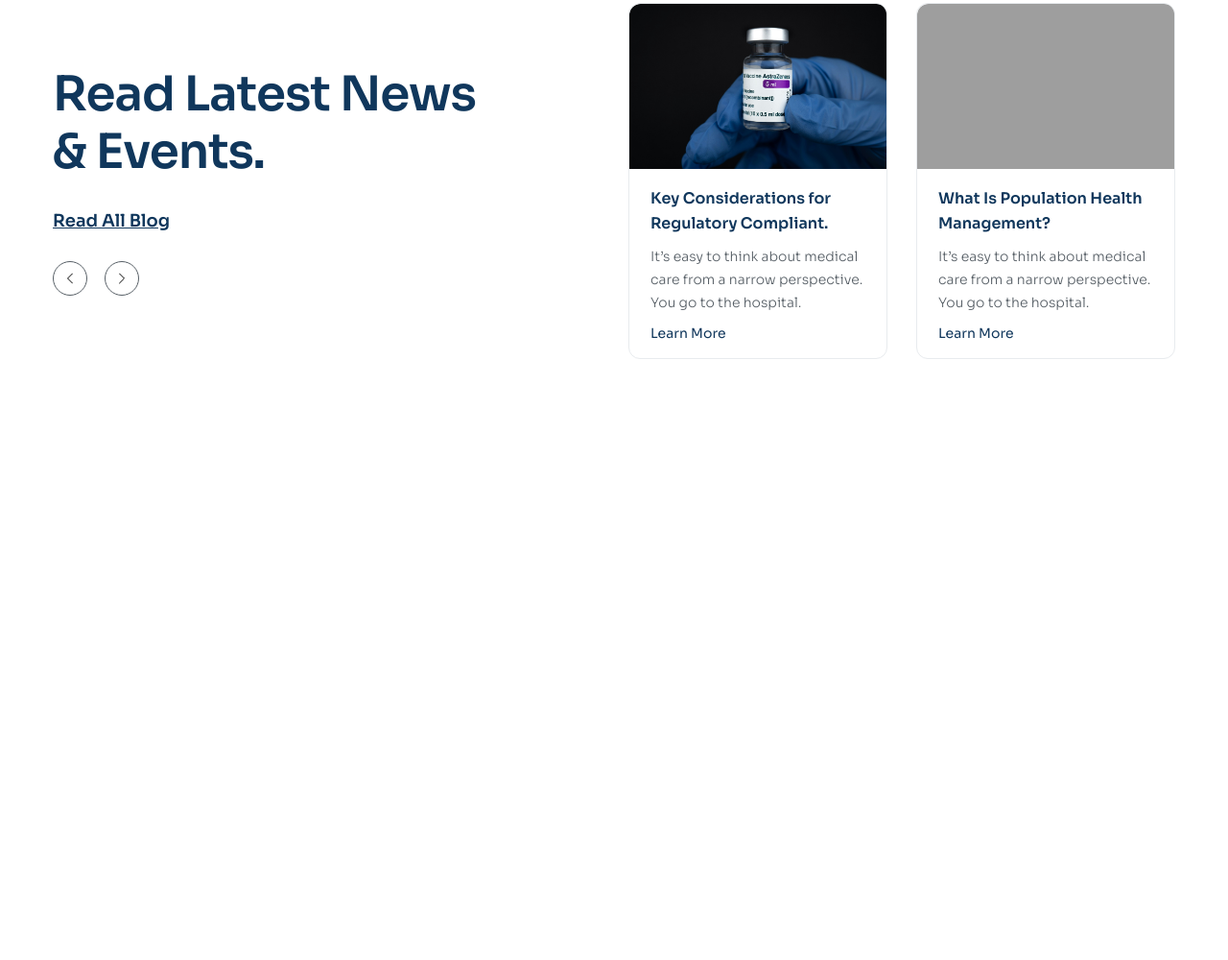
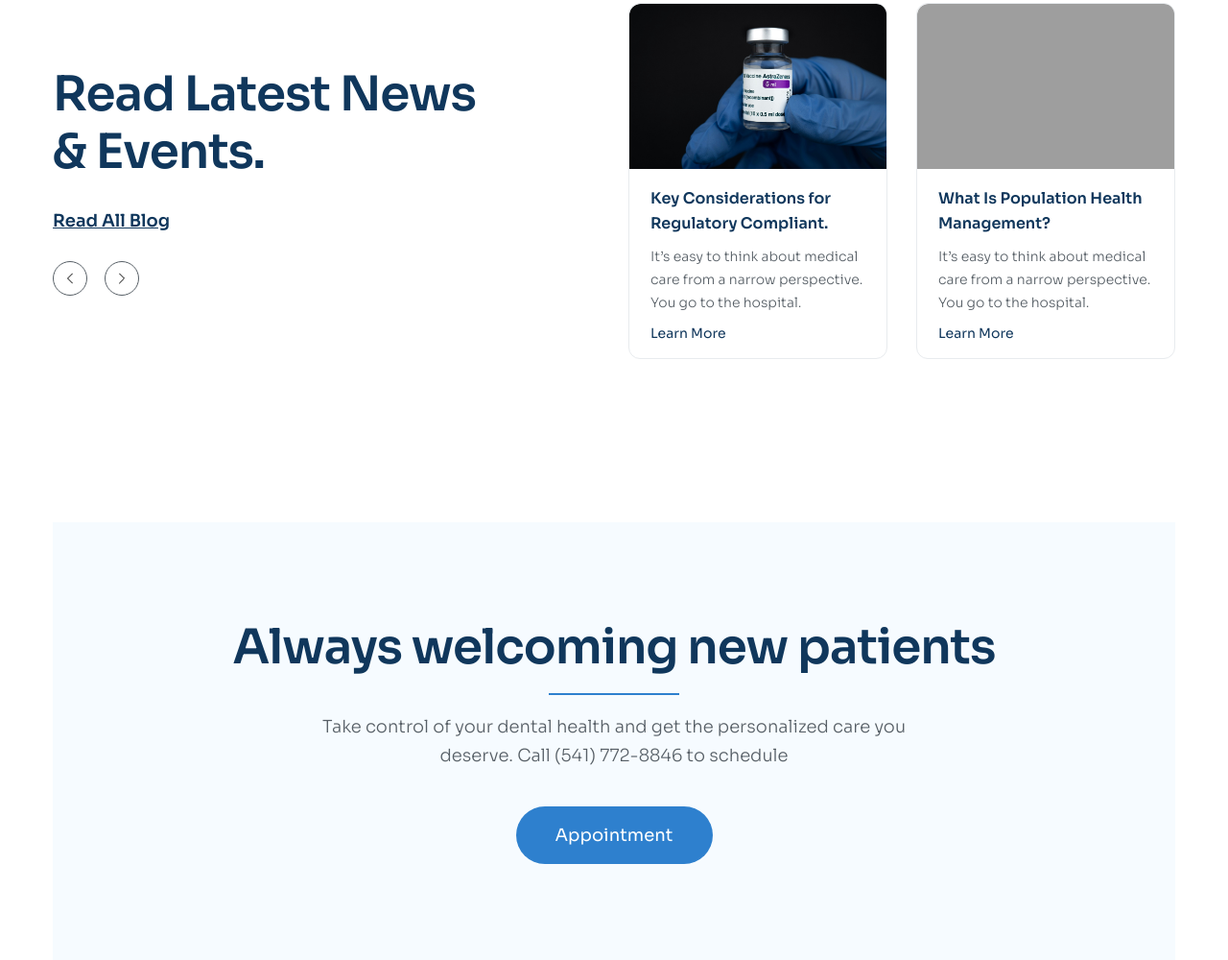
Before and after one commit to HuyLee1412/figma-to-html-03, a plain HTML site: page index.html in a window 1280 px wide. Shown: the part 4861-5861 px from the top of the page at 96% size. Before the commit the page ends 5320 px from the top, so only its background shows below. Drawn offline with Linux system fonts and the light colour scheme; grey boxes are pictures that could not be loaded.

Commit message:
11. code appointment

```diff
--- a/assets/css/style.css
+++ b/assets/css/style.css
@@ -604,3 +604,32 @@ a {
 .blog-item__more:hover {
     color: #2e80ce;
 }
+
+/* ================== Appointment ==================== */
+.appointment {
+    margin: 85px 0;
+}
+
+.appointment__inner {
+    background: #f6fbff;
+    padding: 100px 178px;
+    text-align: center;
+}
+
+.appointment__heading::after {
+    content: '';
+    display: block;
+    width: 136px;
+    height: 2px;
+    background: #2e80ce;
+    margin: 18px auto 0;
+}
+
+.appointment__desc {
+    margin: 18px auto 0;
+    max-width: 617px;
+}
+
+.appointment__btn {
+    margin-top: 38px;
+}
--- a/index.html
+++ b/index.html
@@ -459,6 +459,20 @@
                     </div>
                 </div>
             </section>
+
+            <!-- appointment -->
+            <section class="appointment">
+                <div class="container">
+                    <div class="appointment__inner">
+                        <h2 class="section-heading appointment__heading">Always welcoming new patients</h2>
+                        <p class="section-desc appointment__desc">
+                            Take control of your dental health and get the personalized care you deserve. Call (541)
+                            772-8846 to schedule
+                        </p>
+                        <a href="" class="btn appointment__btn">Appointment</a>
+                    </div>
+                </div>
+            </section>
         </main>
     </body>
 </html>
```
